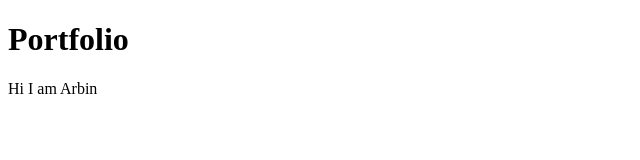
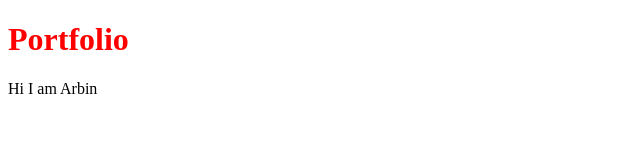
Before and after one commit to ArabindaSigdel/portfolio, a plain HTML site: page index.html in a window 1280 px wide. Shown: the whole page, without its empty margins (0-640 px from the left). Drawn offline with Linux system fonts and the light colour scheme.

Commit message:
Css added

```diff
--- /dev/null
+++ b/globals.css
@@ -0,0 +1,3 @@
+h1{
+    color: red;
+}
--- a/index.html
+++ b/index.html
@@ -3,6 +3,7 @@
   <head>
     <meta charset="UTF-8" />
     <meta name="viewport" content="width=device-width, initial-scale=1.0" />
+    <link rel="stylesheet" href="globals.css" />
     <title>Arabinda Sigdek</title>
   </head>
   <body>
```
